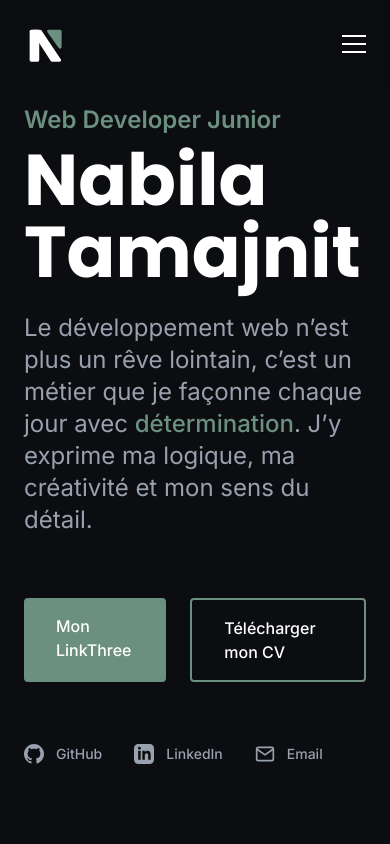
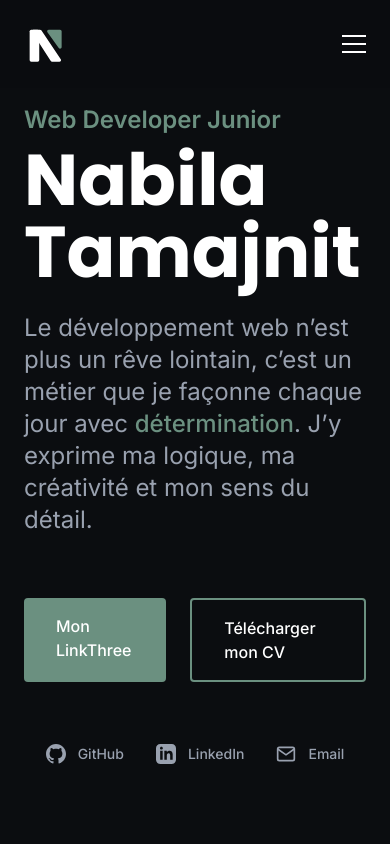
Before and after one commit to nabila-tamajnit/Portfolio, a React (Vite) app: page / in a window 390 px wide. Shown: the top 844 px of the page. Built offline with nearby package versions, Linux system fonts and the light colour scheme.

Commit message:
Add links style mobile

```diff
--- a/src/components/common/SocialLinks.jsx
+++ b/src/components/common/SocialLinks.jsx
@@ -31,7 +31,7 @@
   ];
 
   return (
-    <div className="flex flex-wrap gap-8" >
+    <div className="flex flex-wrap justify-center md:justify-start gap-8" >
       {socialLinks.map((link) => (
         <a
           key={link}
```
